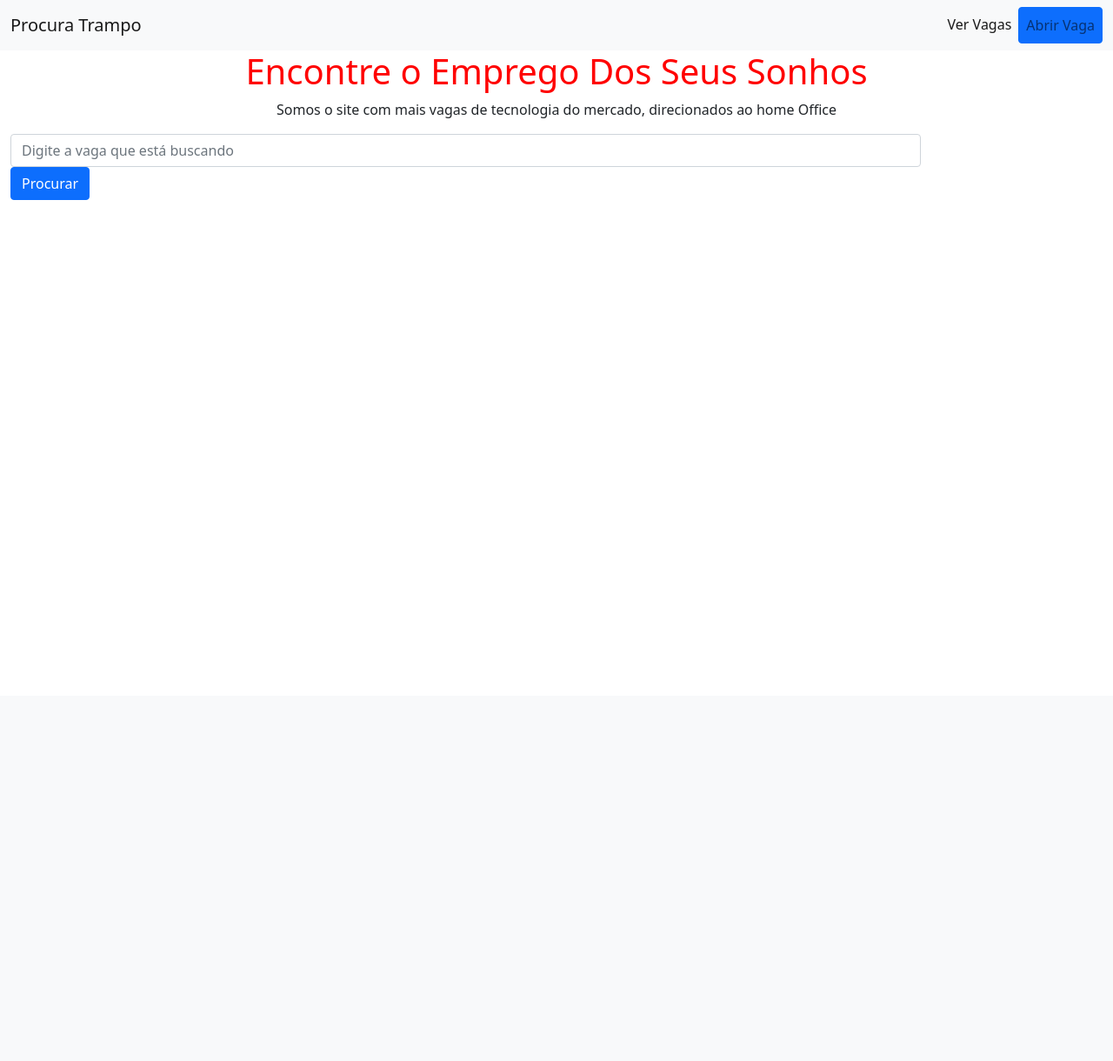
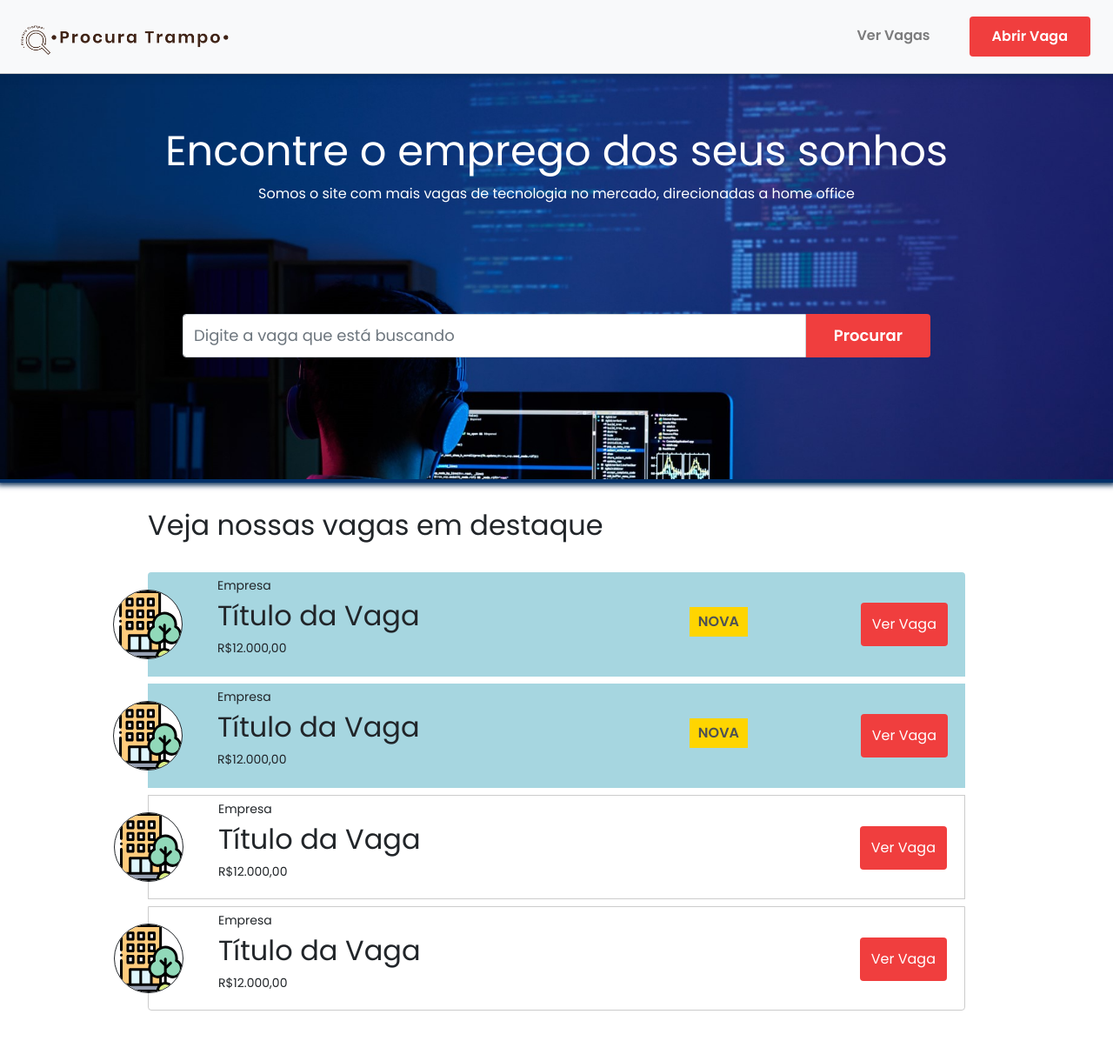
Before and after one commit to brazillucas/javascript_ba, a web app: file 20_PROJETO_COM_NODE/index.html in a window 1280 px wide. Shown: the whole page at 87% size. Before the commit the page ends 230 px from the top, so only its background shows below. Run offline with its HTML, style and script files only (its server is not run), Linux system fonts and the light colour scheme.

Commit message:
Terminando Index e Criando add.html

```diff
--- a/20_PROJETO_COM_NODE/index.html
+++ b/20_PROJETO_COM_NODE/index.html
@@ -5,48 +5,97 @@
     <meta http-equiv="X-UA-Compatible" content="IE=edge">
     <meta name="viewport" content="width=device-width, initial-scale=1.0">
     <title>Encontra Emprego</title>
-    <link href="https://cdn.jsdelivr.net/npm/bootstrap@5.0.2/dist/css/bootstrap.min.css" rel="stylesheet" integrity="sha384-EVSTQN3/azprG1Anm3QDgpJLIm9Nao0Yz1ztcQTwFspd3yD65VohhpuuCOmLASjC" crossorigin="anonymous">
+    <link rel="stylesheet" href="https://cdn.jsdelivr.net/npm/bootstrap@4.6.1/dist/css/bootstrap.min.css" integrity="sha384-zCbKRCUGaJDkqS1kPbPd7TveP5iyJE0EjAuZQTgFLD2ylzuqKfdKlfG/eSrtxUkn" crossorigin="anonymous">
     <link rel="stylesheet" href="./public/css/style.css">
+    <link rel="shortcut icon" href="./public/img/favicon.ico" type="image/x-icon">
 </head>
 <body>
     <header>
-        <nav class="navbar navbar-expand-lg navbar-light bg-light">
-            <div class="container-fluid">
-                <a class="navbar-brand" href="#">Procura Trampo</a>
-                <button class="navbar-toggler" type="button" data-bs-toggle="collapse" data-bs-target="#navbarTogglerDemo02" aria-controls="navbarTogglerDemo02" aria-expanded="false" aria-label="Toggle navigation">
+        <nav class="navbar fixed-top navbar-expand-lg navbar-light bg-light">
+            <a class="navbar-brand" href="index.html">
+                <img src="./public/img/ProcuraTrampoNomeGrande.png" alt="Logo da Procura Trampo" id="logo" class="d-inline-block align-top">
+            </a>
+            <button class="navbar-toggler" type="button" data-toggle="collapse" data-target="#navbarNav" aria-controls="navbarNav" aria-expanded="false" aria-label="Toggle navigation">
                 <span class="navbar-toggler-icon"></span>
             </button>
-                <div class="collapse navbar-collapse" id="navbarTogglerDemo02">
-                <ul class="navbar-nav ms-auto ">
+            <div class="collapse navbar-collapse" id="navbarNav">
+                <ul class="navbar-nav ml-auto">
                 <li class="nav-item">
-                        <a class="nav-link active" aria-current="page" href="index.html">Ver Vagas</a>
+                    <a class="nav-link" href="index.html">Ver Vagas</a>
                 </li>
                 <li class="nav-item">
                     <a class="nav-link btn btn-primary" href="add.html">Abrir Vaga</a>
                 </li>
                 </ul>
             </div>
-            </div>
         </nav>
     </header>
 
 
-    <div class="container-fluid" id="top-container">
-        <h1 id="main-title" class="text-center">Encontre o Emprego Dos Seus Sonhos</h1>
-        <p id="main-subtitle" class="text-center">Somos o site com mais vagas de tecnologia do mercado, direcionados ao home Office</p>
-        <div class="row g-3">
-            <form action="" id="search-form" class="form-inline">
+    <div id="top-container" class="container-fluid">
+        <h1 id="main-title" class="text-center">Encontre o emprego dos seus sonhos</h1>
+        <p id="main-subtitle" class="text-center">Somos o site com mais vagas de tecnologia no mercado, direcionadas a home office</p>
+        <form id="search-form" class="form-inline" action="">
             <div class="form-group col-md-10">
-                    <input type="text" name="job" placeholder="Digite a vaga que está buscando" id="job" class="form-control">
-                </div>
-            </form>
+                <input type="text" class="form-control" id="job" name="job" placeholder="Digite a vaga que está buscando">
             </div>
             <div class="col-md-2">
                 <button type="submit" class="btn btn-primary">Procurar</button>
             </div>
+        </form>
     </div>
 
+    <main>
+        <div id="job-container" class="container">
+            <div class="row">
+                <div class="col-md-12">
+                    <h2 id="job-list-title">Veja nossas vagas em destaque</h2>
+                    <ul id="job-list" class="list-group">
+
+                        <li class="list-group-item new-job">
+                            <img src="./public/img/company.svg" alt="Companhia">
+                            <p>Empresa</p>
+                            <h2>Título da Vaga</h2>
+                            <p>R$12.000,00</p>
+                            <span class="new-job-label">Nova</span>
+                            <a href="http://" class="btn btn-primary">Ver Vaga</a>
+                        </li>
+
+                        <li class="list-group-item new-job">
+                            <img src="./public/img/company.svg" alt="Companhia">
+                            <p>Empresa</p>
+                            <h2>Título da Vaga</h2>
+                            <p>R$12.000,00</p>
+                            <span class="new-job-label">Nova</span>
+                            <a href="http://" class="btn btn-primary">Ver Vaga</a>
+                        </li>
+
+                        <li class="list-group-item">
+                            <img src="./public/img/company.svg" alt="Companhia">
+                            <p>Empresa</p>
+                            <h2>Título da Vaga</h2>
+                            <p>R$12.000,00</p>
+                            <span class="new-job-label">Nova</span>
+                            <a href="http://" class="btn btn-primary">Ver Vaga</a>
+                        </li>
+
+                        <li class="list-group-item ">
+                            <img src="./public/img/company.svg" alt="Companhia">
+                            <p>Empresa</p>
+                            <h2>Título da Vaga</h2>
+                            <p>R$12.000,00</p>
+                            <span class="new-job-label">Nova</span>
+                            <a href="http://" class="btn btn-primary">Ver Vaga</a>
+                        </li>
+                    </ul>
+                </div>
+            </div>
+        </div>
+    </main>
+
+
     <!-- Scripts Bootstrap -->
-    <script src="https://cdn.jsdelivr.net/npm/bootstrap@5.0.2/dist/js/bootstrap.bundle.min.js" integrity="sha384-MrcW6ZMFYlzcLA8Nl+NtUVF0sA7MsXsP1UyJoMp4YLEuNSfAP+JcXn/tWtIaxVXM" crossorigin="anonymous"></script>
+    <script src="https://cdn.jsdelivr.net/npm/jquery@3.5.1/dist/jquery.slim.min.js" integrity="sha384-DfXdz2htPH0lsSSs5nCTpuj/zy4C+OGpamoFVy38MVBnE+IbbVYUew+OrCXaRkfj" crossorigin="anonymous"></script>
+    <script src="https://cdn.jsdelivr.net/npm/bootstrap@4.6.1/dist/js/bootstrap.bundle.min.js" integrity="sha384-fQybjgWLrvvRgtW6bFlB7jaZrFsaBXjsOMm/tB9LTS58ONXgqbR9W8oWht/amnpF" crossorigin="anonymous"></script>
 </body>
 </html>
--- a/20_PROJETO_COM_NODE/public/css/style.css
+++ b/20_PROJETO_COM_NODE/public/css/style.css
@@ -1,3 +1,202 @@
-h1 {
-    color: red;
+@import url('https://fonts.googleapis.com/css2?family=Poppins:wght@400;600&family=Roboto:wght@400;700&display=swap');
+
+* {
+    box-sizing: border-box;
+    font-family: 'Poppins','Roboto', Helvetica, sans-serif;
 }
+
+/* NavBar */
+.navbar {
+    padding: 1rem;
+    border-bottom: 1px solid #ccc;
+}
+
+.navbar nav-item a {
+    color: #212529;
+}
+
+.nav-item {
+    margin: 0 10px;
+}
+
+.navbar-expand-lg .nav-item .nav-link {
+    padding: 10px 25px;
+    font-weight: bold;
+}
+
+/* Configuração de botões */
+.navbar .nav-item .btn,  #search-form button, .list-group-item a, #form-box button {
+    color: white;
+    background: #F03E3E;
+    border: 1px solid transparent;
+}
+
+#logo {
+    width: 250px;
+}
+
+/* Configuração de botões hover */
+.nav-link.btn.btn-primary:hover, #search-form button:hover, .list-group-item a:hover, #form-box button:hover {
+    background-color: white;
+    color: #F03E3E;
+    border-color: #F03E3E;
+}
+
+nav.navbar.fixed-top.navbar-expand-lg.navbar-light.bg-light {
+    box-shadow: 0px 0 9px 0px rgb(3 39 82 / 95%);
+}
+
+/* Banner */
+
+#top-container {
+    padding: 110px;
+    background-color: #F7F9FC;
+    border-bottom: 4px solid #013068;
+    margin-bottom: 30px;
+    margin-top: 35px;
+    background-image: url('../img/banner-dev-menor-ainda.jpg');
+    /* background-position: 0 100px; */
+    background-size: cover;
+    color: white;
+    box-shadow: 0 0 6px 3px rgb(3 39 82 / 95%);
+}
+
+
+#main-title {
+    padding: 30px o;
+    font-size: 3rem;;
+}
+
+#main-subtitle {
+    font-size: 1rem;
+    padding-bottom: 80px;
+}
+
+#search-form {
+    padding: 30px 100px;
+}
+
+#search-form .col-md-10, #search-form .col-md-2 {
+    padding: 0;
+}
+
+#search-form input, #search-form button {
+    width: 100%;
+    height: 50px;
+    font-size: 18px;
+}
+
+#search-form button {
+    border-radius: 0 4px 4px 0px;
+    font-weight: bold;
+}
+
+#search-form input {
+    border-radius: 4px 0 0px 4px
+}
+
+/* Lista */
+#job-container {
+    padding: 0 100px;
+    padding-bottom: 50px;
+}
+
+#job-list .list-group-item {
+    margin-bottom: 8px;
+    border: 1px solid #ccc;
+    padding: 5px 80px;
+    color: #212529;
+    height: 120px;
+}
+
+#job-list .list-group-item p {
+    font-size: 14px;
+    margin-bottom: 5px;
+}
+
+#job-list .list-group-item.new-job {
+    border: none;
+    background-color: #a6d6e0;
+    /* #FFF7CC; */
+    /* #a6d6fb */
+    /* #a6d6e0 */
+}
+
+#job-list-title {
+    margin-bottom: 35px;
+}
+
+.list-group-item img {
+    width: 80px;
+    border: 1px solid #212529;
+    border-radius: 50%;
+    background-color: white;
+    position: absolute;
+    left: -40px;
+    top: calc(50% - 40px);
+}
+
+.list-group-item a {
+    position: absolute;
+    right: 20px;
+    top: 35px;
+    height: 50px;
+    line-height: 35px;
+}
+
+.new-job-label {
+    background-color: #FFD500;
+    color: #4D5154;
+    text-transform: uppercase;
+    font-weight: bold;
+    padding: 5px 10px;
+    position: absolute;
+    right: 250px;
+    top: 40px;
+    display: none;
+}
+
+.new-job .new-job-label {
+    display: block;
+}
+
+/* Página Add */
+
+#add-form-container {
+    margin-top: 100px;
+}
+
+#form-box {
+    padding: 50px;
+    margin-bottom: 50px;
+    box-shadow: 0 1px 5px rgba(0, 0, 0, 0.15);
+    border-radius: 4px;
+    background-color: white;
+}
+
+#add-form-container h1 {
+    margin-top: 20px;
+    margin-bottom: 20px;
+}
+
+#add-form-container h2 {
+    color: #F03E3E;
+    font-weight: bold;
+    font-size: 24px;
+    margin-bottom: 30px;
+}
+
+#add-form-container form label {
+    font-weight: bold;
+}
+
+#add-form-container input, #add-form-container textarea {
+    /* border: 2px solid #ccc; */
+    background-color: #F9F0FA;
+}
+
+#form-box button {
+    height: 50px;
+    width: 200px;
+    margin-top: 20px;
+}
```
Also changed, not shown: 20_PROJETO_COM_NODE/add.html (added, +77 -0 lines), 20_PROJETO_COM_NODE/public/img/ProcuraTrampoLogoNome.png (added), 20_PROJETO_COM_NODE/public/img/ProcuraTrampoLogoNome.svg (added), 20_PROJETO_COM_NODE/public/img/ProcuraTrampoNomeGrande.png (added), 20_PROJETO_COM_NODE/public/img/ProcuratrampoLogo.png (added), 20_PROJETO_COM_NODE/public/img/ProcuratrampoLogo.svg (added), 20_PROJETO_COM_NODE/public/img/banner-dev-menor-ainda.jpg (added), 20_PROJETO_COM_NODE/public/img/banner-dev-menor.jpg (added), 20_PROJETO_COM_NODE/public/img/favicon.ico (added), 20_PROJETO_COM_NODE/public/img/favicon2.ico (added), 2 other files. Lines whose indentation alone changed are shown as unchanged.
